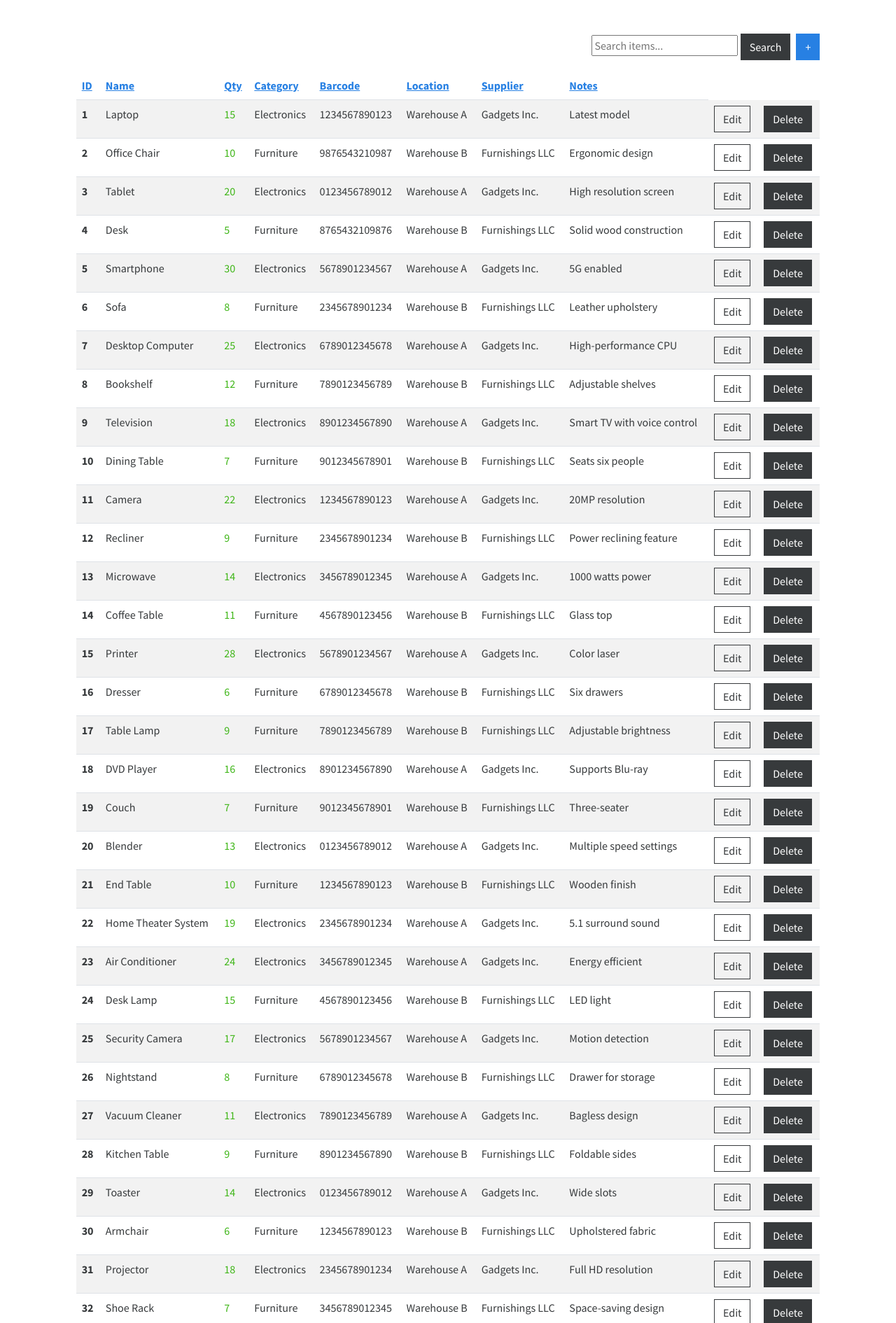
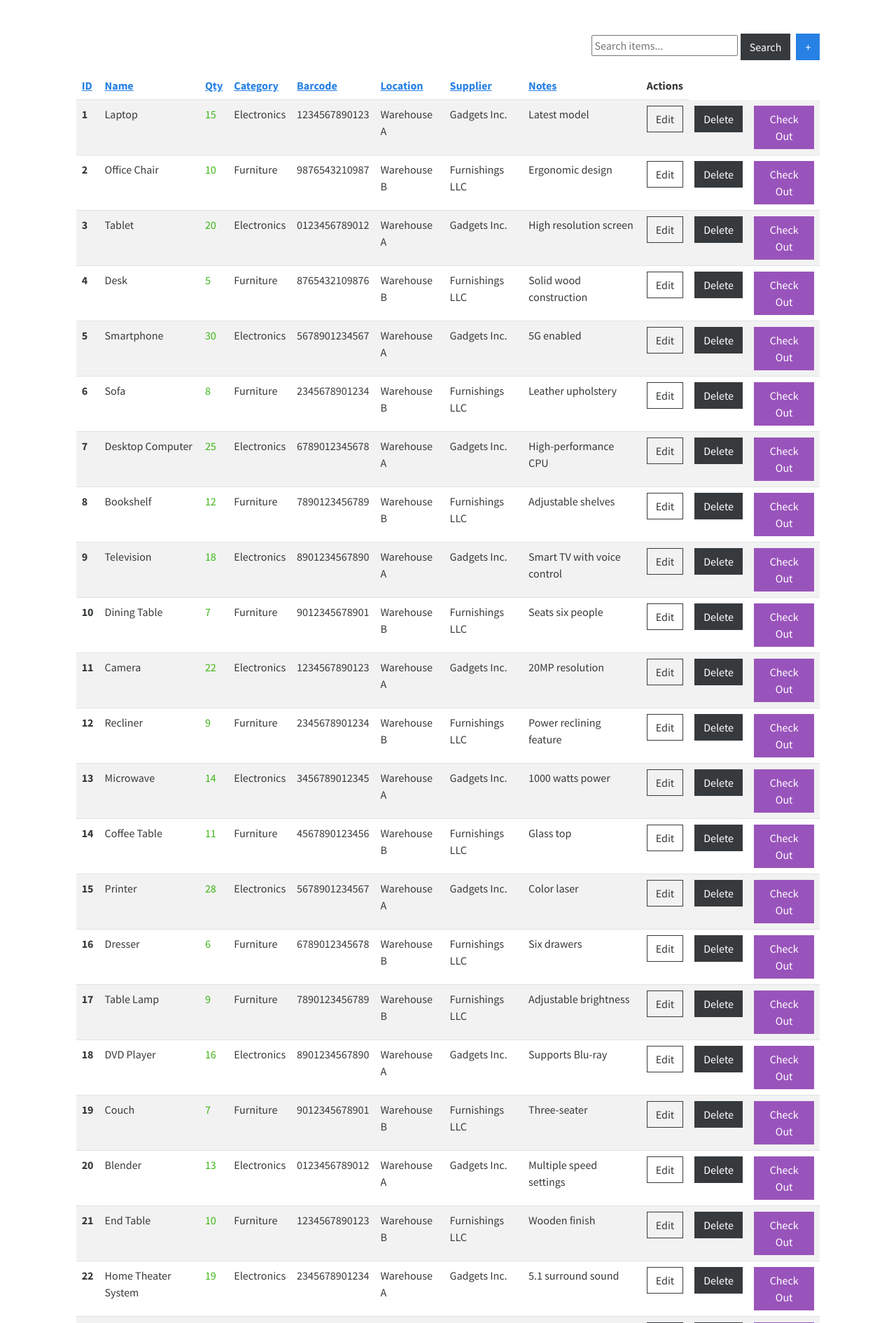
Before and after one commit to kcurt123/CIS281, a Django app: page /dashboard/ in a window 1280 px wide. Shown: the part 56-1946 px from the top of the page at 70% size. Run offline with Django 5.2, Linux system fonts and the light colour scheme; a user stored in the database is signed in; data comes from the database, SQL or seed files in the repository; both versions use the stored data as it was after the commit.

Commit message:
add temp checkout func, still needs a confirmation and redirect

```diff
--- a/inventory_management/inventory/models.py
+++ b/inventory_management/inventory/models.py
@@ -1,6 +1,5 @@
 from django.db import models
 from django.contrib.auth.models import User
-
 # if a new field is to be created, create it then in the command line run "python3 manage.py makemigrations"
 #																		  "python3 manage.py migrate"
 
@@ -23,8 +22,6 @@
     def __str__(self):
         return self.location
 
-
-
 class Supplier(models.Model):
     name = models.CharField(max_length=200)
     website = models.TextField(blank=True)
@@ -34,7 +31,7 @@
         return self.name
 
 class InventoryItem(models.Model):
-    name = models.CharField(max_length=200)
+    name = models.CharField(max_length=255)
     quantity = models.IntegerField()
     category = models.ForeignKey(Category, on_delete=models.SET_NULL, blank=True, null=True)
     date_created = models.DateTimeField(auto_now_add=True)
@@ -45,6 +42,23 @@
     notes = models.TextField(blank=True)
     serial_number = models.CharField(max_length=200)
     model_number = models.CharField(max_length=200)
+    is_checked_out = models.BooleanField(default=False)  # New field to track checkout status
+    last_checked_out_by = models.ForeignKey(User, related_name='last_checked_out_items', on_delete=models.SET_NULL, null=True, blank=True)  # New field to track the last user who checked out the item
+    last_checked_out_at = models.DateTimeField(null=True, blank=True)  # New field to track the last checkout date
+
+    class Meta:
+        permissions = [
+            ("can_checkout_items", "Can check out items"),  # Custom permission for checking out items
+        ]
 
     def __str__(self):
         return self.name
+
+class Checkout(models.Model):
+    item = models.ForeignKey(InventoryItem, on_delete=models.CASCADE, related_name='checkouts')
+    checked_out_to = models.ForeignKey(User, on_delete=models.SET_NULL, null=True, related_name='checkouts')
+    checked_out_at = models.DateTimeField(auto_now_add=True)
+    returned_at = models.DateTimeField(null=True, blank=True)
+
+    def __str__(self):
+        return f"{self.item.name} checked out to {self.checked_out_to.username}"
--- a/inventory_management/inventory/templates/inventory/dashboard.html
+++ b/inventory_management/inventory/templates/inventory/dashboard.html
@@ -35,6 +35,7 @@
           <th scope="col"><a href="?sort=location&order={{ next_sort_order }}">Location</a></th>
           <th scope="col"><a href="?sort=supplier&order={{ next_sort_order }}">Supplier</a></th>
           <th scope="col"><a href="?sort=notes&order={{ next_sort_order }}">Notes</a></th>
+          <th scope="col">Actions</th>
         </tr>
       </thead>
       <tbody>
@@ -64,6 +65,7 @@
             <td>{{ item.notes }}</td>
             <td><a href="{% url 'edit-item' item.id %}" class="btn btn-outline-secondary">Edit</a></td>
             <td><a href="{% url 'delete-item' item.id %}" class="btn btn-secondary">Delete</a></td>
+            <td><a href="{% url 'checkout_item' item.id %}" class="btn btn-info">Check Out</a></td>
           </tr>
         {% endfor %}
       </tbody>
--- a/inventory_management/inventory/templates/inventory/navagation.html
+++ b/inventory_management/inventory/templates/inventory/navagation.html
@@ -8,8 +8,9 @@
         <div class="collapse navbar-collapse justify-content-end" id="navbarNav">
             <ul class="navbar-nav">
                 {% if user.is_authenticated %}
+                    <!-- Update the href value to 'items_out_list' which should be the name of your url for viewing items out -->
                     <li class="nav-item">
-                        <a class="btn btn-link nav-link" style="border: none; background: none;" href="{% url 'itemsout' %}">Items Out</a>
+                        <a class="btn btn-link nav-link" style="border: none; background: none;" href="{% url 'items_out_list' %}">Items Out</a>
                     </li>
 
                     <li class="nav-item">
--- a/inventory_management/inventory/urls.py
+++ b/inventory_management/inventory/urls.py
@@ -1,6 +1,6 @@
 from django.contrib import admin
 from django.urls import path
-from .views import Index, SignUpView, Dashboard, AddItem, EditItem, DeleteItem, ItemsOutView, check_item_by_barcode
+from .views import Index, SignUpView, Dashboard, AddItem, EditItem, DeleteItem, check_item_by_barcode, checkout_item, items_out_list
 from django.contrib.auth import views as auth_views
 from . import views
 
@@ -13,7 +13,8 @@
     path('signup/', SignUpView.as_view(), name='signup'),
     path('login/', auth_views.LoginView.as_view(template_name='inventory/login.html'), name='login'),
     path('logout/', auth_views.LogoutView.as_view(template_name='inventory/logout.html'), name='logout'),
-    path('itemsout/', ItemsOutView.as_view(), name='itemsout'),
+    path('inventory/<int:item_id>/checkout/', checkout_item, name='checkout_item'),
+    path('items-out/', items_out_list, name='items_out_list'),
     path('api/inventory/', views.update_inventory, name='update_inventory'),
     path('check-item-by-barcode/', check_item_by_barcode, name='check_item_by_barcode'),
 ]
--- a/inventory_management/inventory/views.py
+++ b/inventory_management/inventory/views.py
@@ -3,8 +3,9 @@
 from django.views.generic import TemplateView, View, CreateView, UpdateView, DeleteView
 from django.contrib.auth import authenticate, login, logout
 from django.contrib.auth.mixins import LoginRequiredMixin
-from .forms import UserRegisterForm, InventoryItemForm
-from .models import InventoryItem, Category
+from django.contrib.auth.decorators import login_required, permission_required
+from .forms import UserRegisterForm, InventoryItemForm, CheckoutForm
+from .models import InventoryItem, Category, Checkout
 from inventory_management.settings import LOW_QUANTITY
 from django.db.models import Q
 from django.contrib import messages
@@ -16,10 +17,6 @@
 
 class Index(TemplateView):
 	template_name = 'inventory/index.html'
-
-class ItemsOutView(View):
-	def get(self, request):
-		return render(request, 'inventory/itemsout.html')
 
 class Dashboard(LoginRequiredMixin, View):
     def get(self, request):
@@ -157,3 +154,22 @@
         except InventoryItem.DoesNotExist:
             return JsonResponse({'exists': False})
     return JsonResponse({'error': 'This endpoint only accepts POST requests.'}, status=405)
+
+@login_required
+@permission_required('inventory.can_checkout', raise_exception=True)
+def checkout_item(request, item_id):
+    item = InventoryItem.objects.get(pk=item_id)
+    if request.method == 'POST':
+        form = CheckoutForm(request.POST)
+        if form.is_valid():
+            checkout = form.save(commit=False)
+            checkout.item = item
+            checkout.save()
+            return redirect('inventory/dashboard.html')
+    else:
+        form = CheckoutForm()
+    return render(request, 'inventory/checkout_item.html', {'form': form, 'item': item})
+
+def items_out_list(request):
+    checked_out_items = Checkout.objects.filter(returned_at__isnull=True)  # Example query
+    return render(request, 'inventory/itemsout.html', {'checked_out_items': checked_out_items})
```
Also changed, not shown: inventory_management/inventory/forms.py (+8 -1 lines), inventory_management/inventory/templates/inventory/checkout_item.html (added, +11 -0 lines), inventory_management/db.sqlite3, inventory_management/inventory/migrations/0010_checkout.py (added), inventory_management/inventory/migrations/0011_alter_inventoryitem_options_and_more.py (added).
